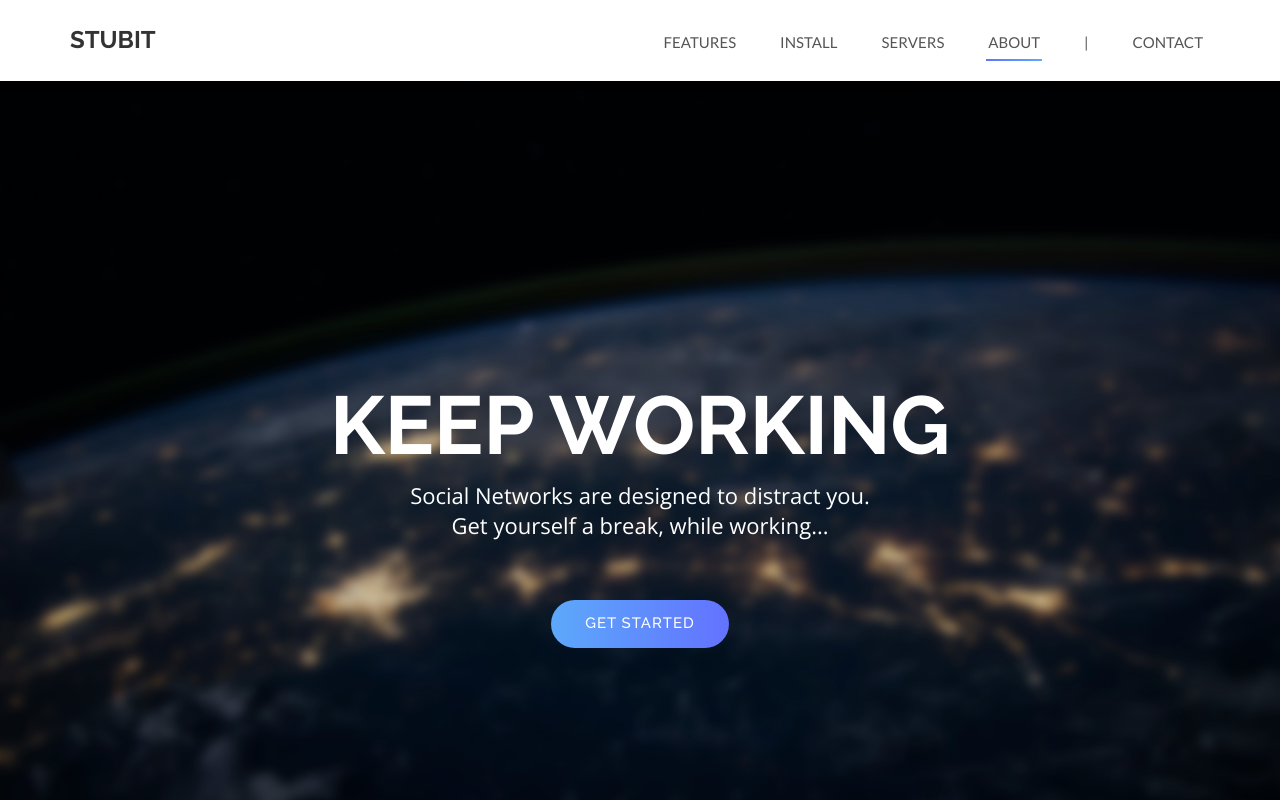
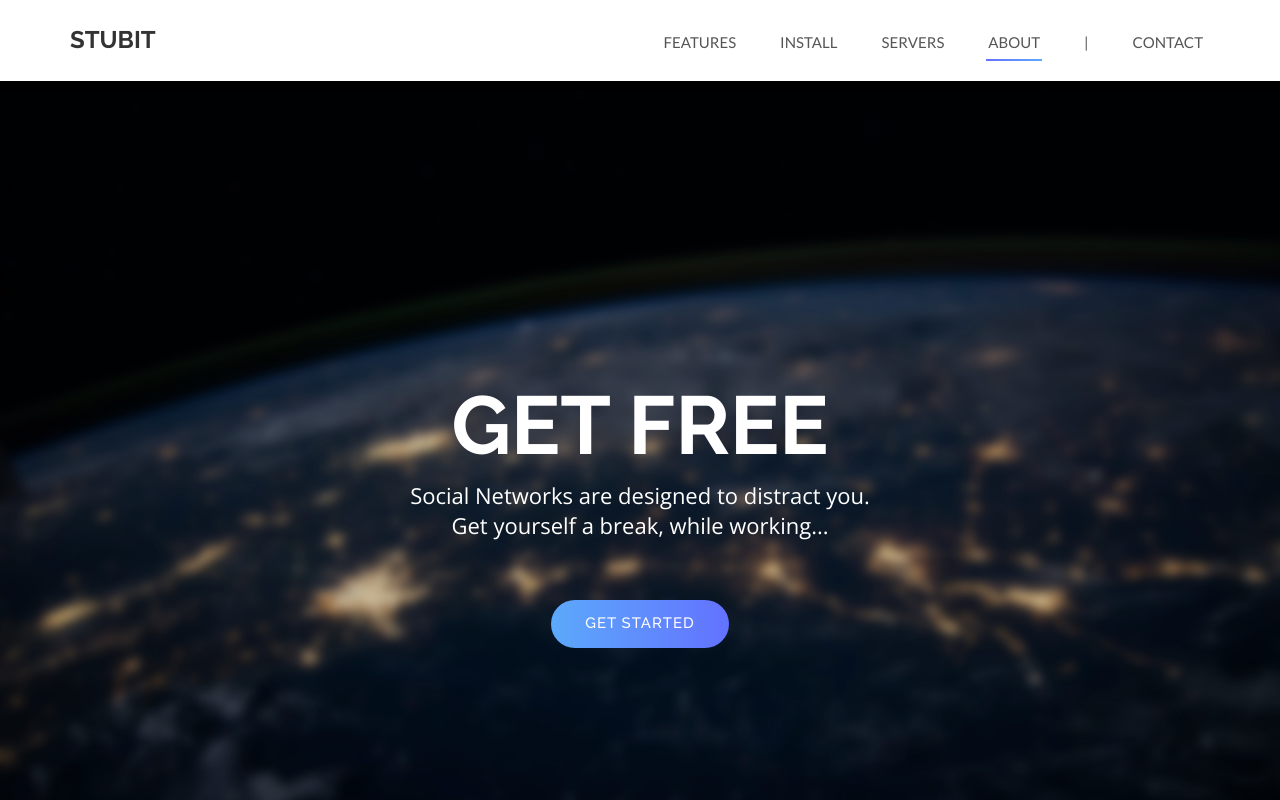
Before and after one commit to mrlufus/stubit, a plain HTML site: page index.html in a window 1280 px wide. Shown: the top 800 px of the page. Drawn offline with nearby package versions, Linux system fonts and the light colour scheme.

Commit message:
Fixed Header of index.html

```diff
--- a/index.html
+++ b/index.html
@@ -69,7 +69,7 @@
             <div class="container">
                 <div class="row">
                     <div class="col-md-8 col-md-offset-2 intro-text">
-                        <h1>Keep Working<span></span></h1>
+                        <h1>Get Free<span></span></h1>
                         <p>
                             Social Networks are designed to distract you.
                             <br/>
```
